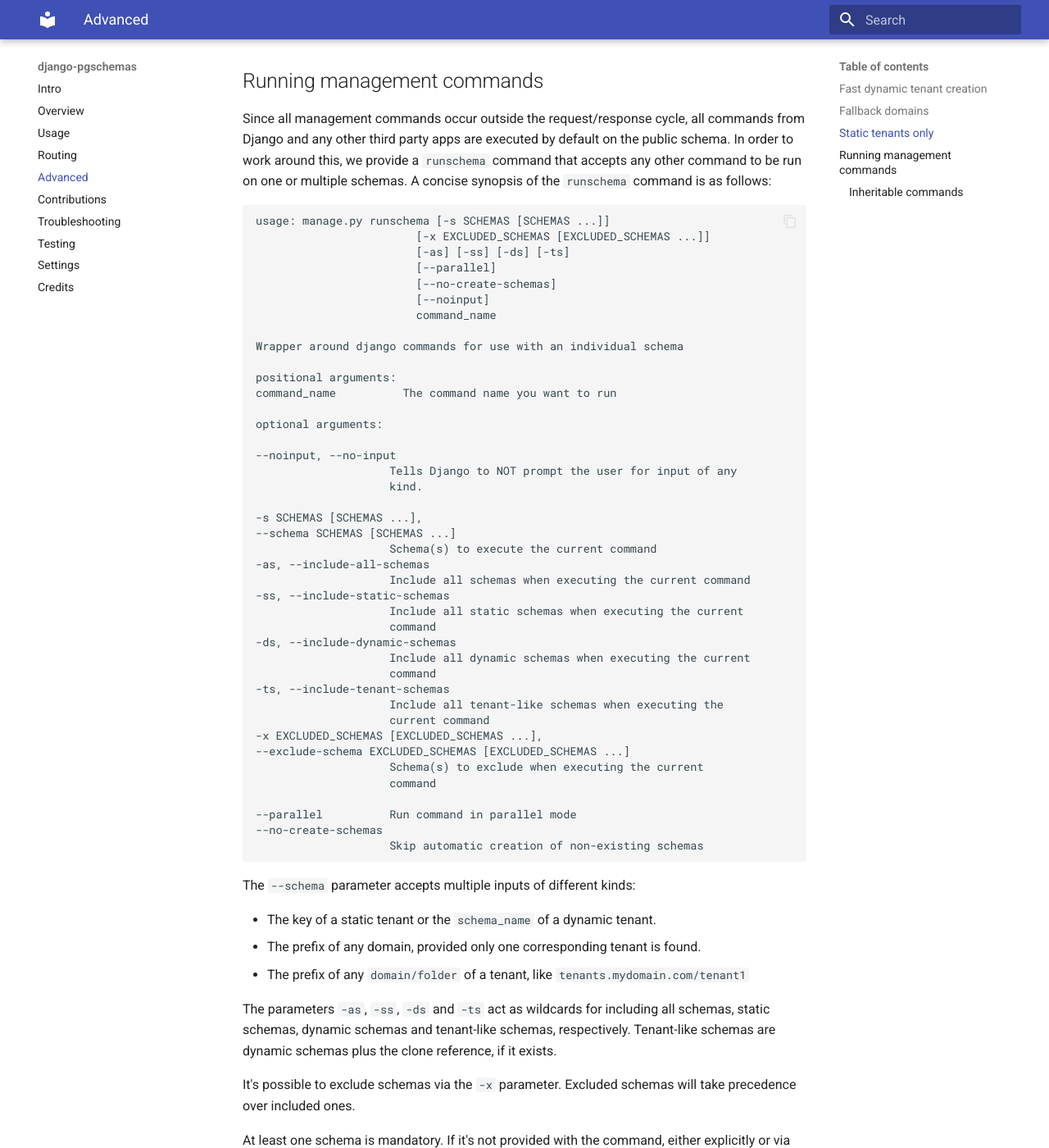
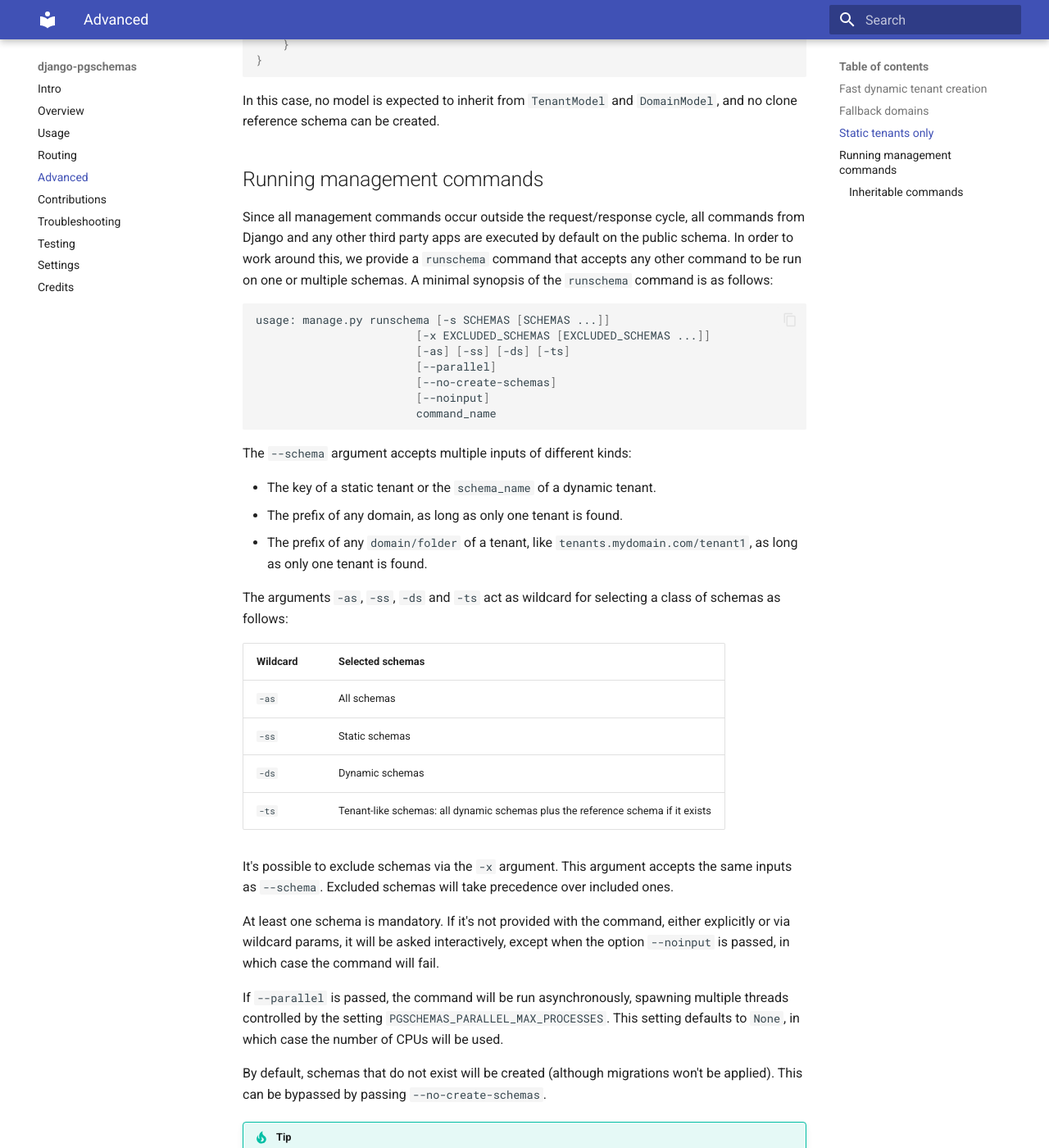
Before and after one commit to lorinkoz/django-pgschemas, an MkDocs documentation site: the page built from docs/advanced.md, in a window 1280 px wide and 1400 px high, scrolled down 3378 px. Shown: the whole window at 82% size. Built offline with MkDocs 1.6.1 and Material for MkDocs 9.7.7, drawn with Linux system fonts in a browser that asks for light colours; some of the changed text lies outside the part shown.

Commit message:
More corrections in docs

````diff
--- a/docs/advanced.md
+++ b/docs/advanced.md
@@ -37,13 +37,15 @@ You don't need any extra step. As soon as a reference schema is configured, the
 
 ## Fallback domains
 
-If there is only one domain available, and no possibility to use subdomain routing, the URLs for accessing your different tenants might look like:
+If there is only one domain available, and no possibility to use subdomain routing, the URLs for accessing your different tenants might look like this:
 
-    mydomain.com                -> main site
-    mydomain.com/customer1      -> customer 1
-    mydomain.com/customer2      -> customer 2
+| URL                    | Tenant    |
+| ---------------------- | --------- |
+| `mydomain.com`         | Main site |
+| `mydomain.com/tenant1` | Tenant 1  |
+| `mydomain.com/tenant2` | Tenant 2  |
 
-In this case, due to the order in which domains are tested, it is not possible to put `mydomain.com` as domain for the main tenant without blocking all dynamic schemas from getting routed. When `django_pgschemas.routing.middleware.DomainRoutingMiddleware` is checking which tenant to route from the incoming domain, it checks for static tenants first, then for dynamic tenants. If `mydomain.com` is used for the main tenant (which is static), then URLs like `mydomain.com/customer1/some/url/` will match the main tenant always.
+In this case, due to the order in which domains are tested, it is not possible to put `mydomain.com` as domain for the main tenant without blocking all dynamic schemas from getting routed. When `django_pgschemas.routing.middleware.DomainRoutingMiddleware` is checking which tenant to route from the incoming domain, it checks for static tenants first, then for dynamic tenants. If `mydomain.com` is used for the main tenant (which is static), then URLs like `mydomain.com/tenant1/some/url/` will match the main tenant always.
 
 For a case like this, we provide a setting called `FALLBACK_DOMAINS`. If no tenant is found for an incoming combination of domain and subfolder, then, static tenants are checked again for the fallback domains.
 
@@ -127,69 +129,48 @@ In this case, no model is expected to inherit from `TenantModel` and `DomainMode
 
 ## Running management commands
 
-Since all management commands occur outside the request/response cycle, all commands from Django and any other third party apps are executed by default on the public schema. In order to work around this, we provide a `runschema` command that accepts any other command to be run on one or multiple schemas. A concise synopsis of the `runschema` command is as follows:
+Since all management commands occur outside the request/response cycle, all commands from Django and any other third party apps are executed by default on the public schema. In order to work around this, we provide a `runschema` command that accepts any other command to be run on one or multiple schemas. A minimal synopsis of the `runschema` command is as follows:
 
-    usage: manage.py runschema [-s SCHEMAS [SCHEMAS ...]]
-                            [-x EXCLUDED_SCHEMAS [EXCLUDED_SCHEMAS ...]]
-                            [-as] [-ss] [-ds] [-ts]
-                            [--parallel]
-                            [--no-create-schemas]
-                            [--noinput]
-                            command_name
+```bash
+usage: manage.py runschema [-s SCHEMAS [SCHEMAS ...]]
+                        [-x EXCLUDED_SCHEMAS [EXCLUDED_SCHEMAS ...]]
+                        [-as] [-ss] [-ds] [-ts]
+                        [--parallel]
+                        [--no-create-schemas]
+                        [--noinput]
+                        command_name
+```
 
-    Wrapper around django commands for use with an individual schema
-
-    positional arguments:
-    command_name          The command name you want to run
-
-    optional arguments:
-
-    --noinput, --no-input
-                        Tells Django to NOT prompt the user for input of any
-                        kind.
-
-    -s SCHEMAS [SCHEMAS ...],
-    --schema SCHEMAS [SCHEMAS ...]
-                        Schema(s) to execute the current command
-    -as, --include-all-schemas
-                        Include all schemas when executing the current command
-    -ss, --include-static-schemas
-                        Include all static schemas when executing the current
-                        command
-    -ds, --include-dynamic-schemas
-                        Include all dynamic schemas when executing the current
-                        command
-    -ts, --include-tenant-schemas
-                        Include all tenant-like schemas when executing the
-                        current command
-    -x EXCLUDED_SCHEMAS [EXCLUDED_SCHEMAS ...],
-    --exclude-schema EXCLUDED_SCHEMAS [EXCLUDED_SCHEMAS ...]
-                        Schema(s) to exclude when executing the current
-                        command
-
-    --parallel          Run command in parallel mode
-    --no-create-schemas
-                        Skip automatic creation of non-existing schemas
-
-The `--schema` parameter accepts multiple inputs of different kinds:
+The `--schema` argument accepts multiple inputs of different kinds:
 
 - The key of a static tenant or the `schema_name` of a dynamic tenant.
-- The prefix of any domain, provided only one corresponding tenant is found.
-- The prefix of any `domain/folder` of a tenant, like `tenants.mydomain.com/tenant1`
+- The prefix of any domain, as long as only one tenant is found.
+- The prefix of any `domain/folder` of a tenant, like `tenants.mydomain.com/tenant1`, as long as only one tenant is found.
 
-The parameters `-as`, `-ss`, `-ds` and `-ts` act as wildcards for including all schemas, static schemas, dynamic schemas and tenant-like schemas, respectively. Tenant-like schemas are dynamic schemas plus the clone reference, if it exists.
+The arguments `-as`, `-ss`, `-ds` and `-ts` act as wildcard for selecting a class of schemas as follows:
 
-It's possible to exclude schemas via the `-x` parameter. Excluded schemas will take precedence over included ones.
+| Wildcard | Selected schemas                                                                |
+| -------- | ------------------------------------------------------------------------------- |
+| `-as`    | All schemas                                                                     |
+| `-ss`    | Static schemas                                                                  |
+| `-ds`    | Dynamic schemas                                                                 |
+| `-ts`    | Tenant-like schemas: all dynamic schemas plus the reference schema if it exists |
 
-At least one schema is mandatory. If it's not provided with the command, either explicitly or via wildcard params, it will be asked interactively. One notable exception to this is when the option `--noinput` is passed, in which case the command will fail.
+It's possible to exclude schemas via the `-x` argument. This argument accepts the same inputs as `--schema`. Excluded schemas will take precedence over included ones.
 
-If `--parallel` is passed, the command will be run asynchronously, spawning multiple threads controlled by the setting `PGSCHEMAS_PARALLEL_MAX_PROCESSES`. It defaults to `None`, in which case the number of CPUs will be used.
+At least one schema is mandatory. If it's not provided with the command, either explicitly or via wildcard params, it will be asked interactively, except when the option `--noinput` is passed, in which case the command will fail.
 
-By default, schemas that do not exist will be created (but migrations won't be applied), except if `--no-create-schemas` is passed.
+If `--parallel` is passed, the command will be run asynchronously, spawning multiple threads controlled by the setting `PGSCHEMAS_PARALLEL_MAX_PROCESSES`. This setting defaults to `None`, in which case the number of CPUs will be used.
+
+By default, schemas that do not exist will be created (although migrations won't be applied). This can be bypassed by passing `--no-create-schemas`.
+
+!!! Tip
+
+    When in doubt of which schemas will be selected from a combination of arguments, we provide the management command `whowill` that can be used to just display the selected schemas.
 
 ### Inheritable commands
 
-We also provide some base commands you can inherit, in order to mimic the behavior of `runschema`. By inheriting these you will get the parameters we discussed in the previous section. The base commands provide a `handle_tenant` you must override in order to execute the actions you need on any given tenant.
+We also provide some base commands you can inherit, in order to mimic the behavior of `runschema`. By inheriting these you will get the arguments we discussed in the previous section. The base commands provide a `handle_tenant` you must override in order to execute the actions you need on any given tenant.
 
 The base commands are:
 
@@ -197,12 +178,21 @@ The base commands are:
 class SchemaCommand(WrappedSchemaOption, BaseCommand):
 
     def handle_schema(self, schema, *args, **options):
-        pass
+        """
+        Extensible method to perform some action in a schema.
+        """
+        ...
 
 class StaticSchemaCommand(SchemaCommand):
+    """
+    Management command that can only be run in static schemas.
+    """
     ...
 
 class DynamicSchemaCommand(SchemaCommand):
+    """
+    Management command that can only be run in dynamic schemas.
+    """
     ...
 ```
 
````
Also changed, not shown: 1 other file.
